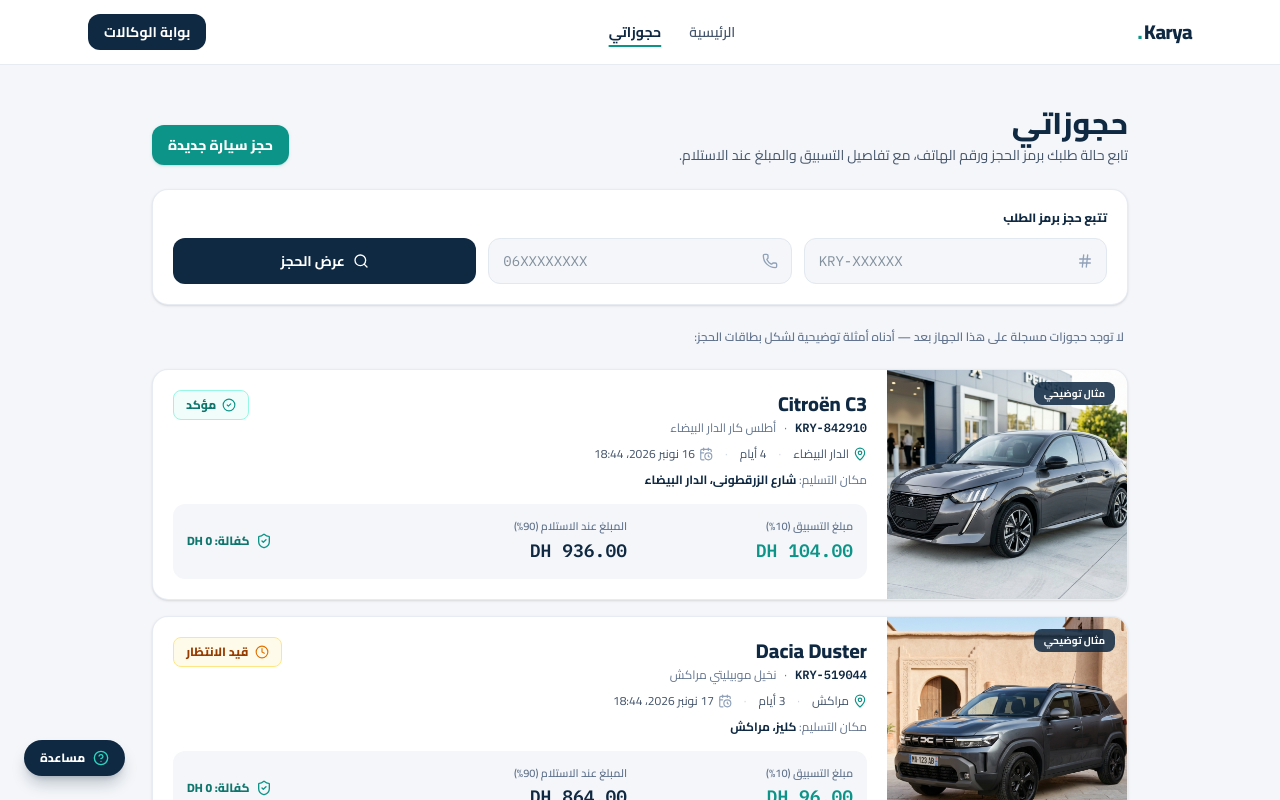
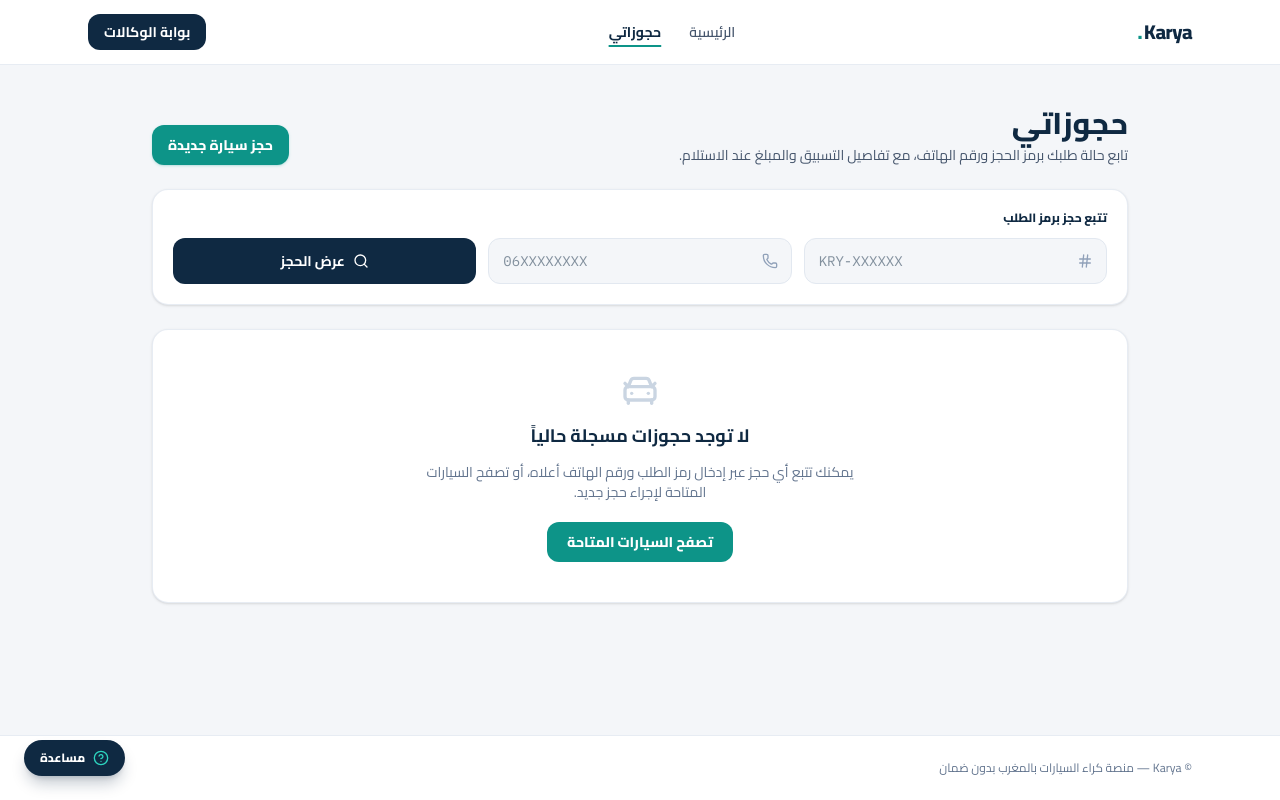
Before and after one commit to oumali365/karya-maroc-v2, a React (Vite) app: page / in a window 1280 px wide. Both pictures are taken after a click on the button "حجوزاتي". Shown: the top 800 px of the page. Built offline with nearby package versions, Linux system fonts and the light colour scheme; no server answers; the database is empty.

Commit message:
refactor: remove preview sample bookings from MyBookingsView
Clean up the component by removing unused hardcoded demo data that is no longer needed in production.

```diff
--- a/src/components/MyBookingsView.tsx
+++ b/src/components/MyBookingsView.tsx
@@ -14,7 +14,6 @@ import {
   Hash,
 } from 'lucide-react';
 import { supabase, formatDH, getCityLabelAr } from '../lib/supabase';
-import { resolveCatalogImage } from '../data/starterData';
 import type { BookingStatus, CreatedBooking } from '../types/karya';
 
 interface MyBookingsViewProps {
@@ -22,45 +21,6 @@ interface MyBookingsViewProps {
   onUpdateBookingStatus: (bookingCode: string, nextStatus: BookingStatus) => void;
   onBrowseCars: () => void;
 }
-
-const PREVIEW_SAMPLE_BOOKINGS: CreatedBooking[] = [
-  {
-    booking_id: 'preview-citroen-c3',
-    booking_code: 'KRY-842910',
-    car_label: 'Citroën C3',
-    car_image: resolveCatalogImage('Citroën', 'C3'),
-    agency_name: 'أطلس كار الدار البيضاء',
-    city: 'Casablanca',
-    pickup_location: 'شارع الزرقطوني، الدار البيضاء',
-    days: 4,
-    daily_price: 260,
-    total_amount: 1040,
-    commission_amount: 104,
-    agency_payout_amount: 936,
-    delivery_at: new Date(Date.now() + 24 * 60 * 60 * 1000).toISOString(),
-    status: 'payment_verified',
-    agency_ack_status: 'available',
-    is_demo: true,
-  },
-  {
-    booking_id: 'preview-dacia-duster',
-    booking_code: 'KRY-519044',
-    car_label: 'Dacia Duster',
-    car_image: resolveCatalogImage('Dacia', 'Duster'),
-    agency_name: 'نخيل موبيليتي مراكش',
-    city: 'Marrakech',
-    pickup_location: 'كليز، مراكش',
-    days: 3,
-    daily_price: 320,
-    total_amount: 960,
-    commission_amount: 96,
-    agency_payout_amount: 864,
-    delivery_at: new Date(Date.now() + 48 * 60 * 60 * 1000).toISOString(),
-    status: 'payment_uploaded',
-    agency_ack_status: 'pending',
-    is_demo: true,
-  },
-];
 
 function getStatusBadge(status: BookingStatus): {
   label: string;
@@ -369,9 +329,7 @@ export const MyBookingsView: React.FC<MyBookingsViewProps> = ({
   for (const b of recentBookings) mergedMap.set(b.booking_code, b);
   for (const b of accountBookings) mergedMap.set(b.booking_code, b);
   for (const b of lookupBookings) mergedMap.set(b.booking_code, b);
-  const realBookings = Array.from(mergedMap.values());
-  const showingPreview = realBookings.length === 0;
-  const displayedBookings = showingPreview ? PREVIEW_SAMPLE_BOOKINGS : realBookings;
+  const displayedBookings = Array.from(mergedMap.values());
 
   const openRefundForBooking = (booking: CreatedBooking) => {
     setRefundTarget(booking);
@@ -521,15 +479,23 @@ export const MyBookingsView: React.FC<MyBookingsViewProps> = ({
         </div>
       )}
 
-      {showingPreview && (
-        <div className="flex flex-wrap items-center justify-between gap-2 px-1">
-          <p className="text-xs font-semibold text-slate-500">
-            لا توجد حجوزات مسجلة على هذا الجهاز بعد — أدناه أمثلة توضيحية لشكل بطاقات الحجز:
+      {/* ===================== SCREEN 3: BOOKING CARDS ===================== */}
+      {displayedBookings.length === 0 ? (
+        <div className="bg-white rounded-2xl border border-slate-200/80 shadow-sm p-10 text-center space-y-3">
+          <CarFront className="w-10 h-10 text-slate-300 mx-auto" aria-hidden="true" />
+          <h2 className="font-bold text-lg text-[#0F2942]">لا توجد حجوزات مسجلة حالياً</h2>
+          <p className="text-xs sm:text-sm text-slate-500 max-w-md mx-auto">
+            يمكنك تتبع أي حجز عبر إدخال رمز الطلب ورقم الهاتف أعلاه، أو تصفح السيارات المتاحة لإجراء حجز جديد.
           </p>
+          <button
+            type="button"
+            onClick={onBrowseCars}
+            className="inline-flex items-center justify-center mt-2 px-5 py-2.5 rounded-xl bg-[#0D9488] hover:bg-[#0F766E] text-white text-xs sm:text-sm font-extrabold transition-colors"
+          >
+            تصفح السيارات المتاحة
+          </button>
         </div>
-      )}
-
-      {/* ===================== SCREEN 3: BOOKING CARDS ===================== */}
+      ) : (
         <div className="space-y-4">
           {displayedBookings.map((booking) => {
           const badge = getStatusBadge(booking.status);
@@ -565,11 +531,6 @@ export const MyBookingsView: React.FC<MyBookingsViewProps> = ({
                   <div className="w-full h-full flex items-center justify-center text-slate-400">
                     <CarFront className="w-10 h-10" />
                   </div>
-                )}
-                {showingPreview && (
-                  <span className="absolute top-3 right-3 rounded-lg bg-[#0F2942]/85 text-white px-2.5 py-1 text-[10px] font-bold">
-                    مثال توضيحي
-                  </span>
                 )}
               </div>
 
@@ -651,7 +612,6 @@ export const MyBookingsView: React.FC<MyBookingsViewProps> = ({
                 </div>
 
                 {/* Refund Eligibility / Action Row */}
-                {!showingPreview && (
                 <div className="flex flex-wrap items-center justify-between gap-2 pt-1">
                   <span className="text-[11px] text-slate-400">
                     أي تمديد خارج المنصة لا تشمله حماية التسبيق.
@@ -682,12 +642,12 @@ export const MyBookingsView: React.FC<MyBookingsViewProps> = ({
                     )
                   )}
                 </div>
-                )}
               </div>
             </article>
           );
         })}
         </div>
+      )}
 
       {/* Refund Request Panel */}
       {refundTarget && (
```
Lines whose indentation alone changed are shown as unchanged.
